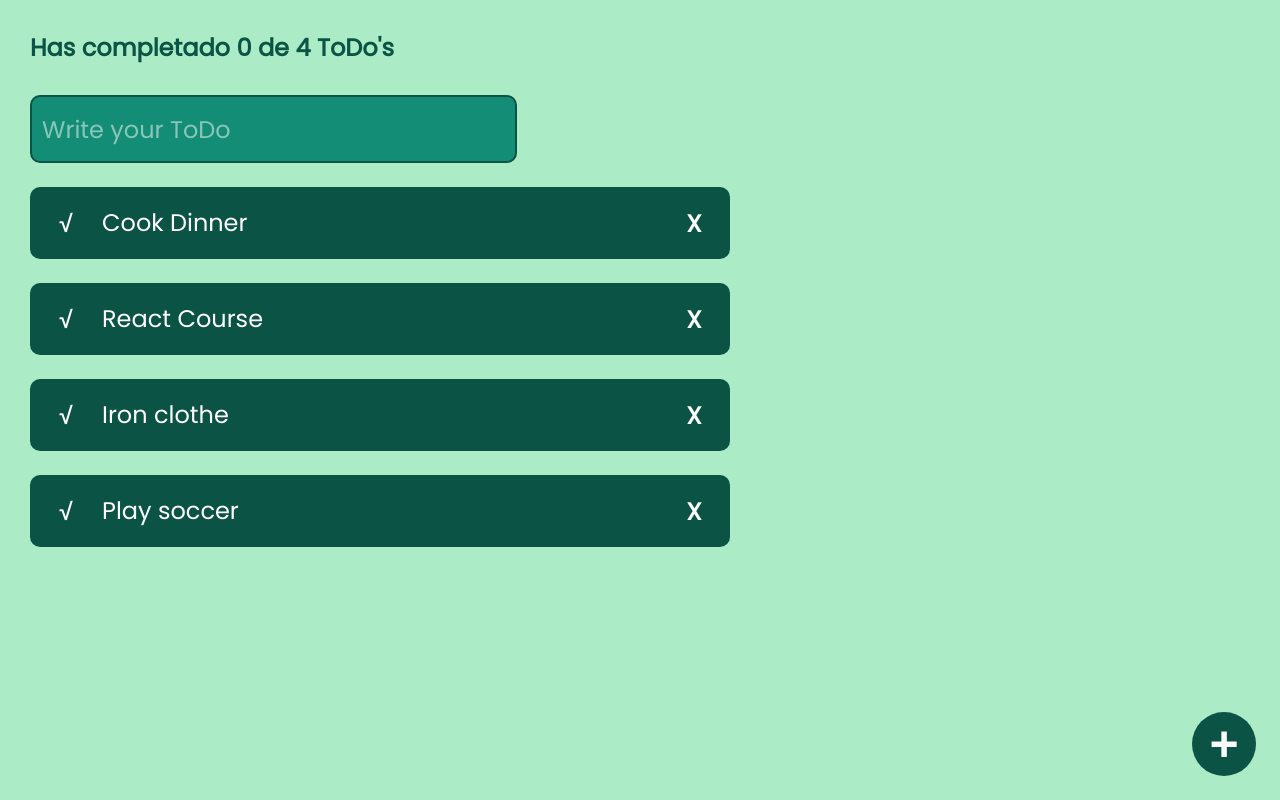
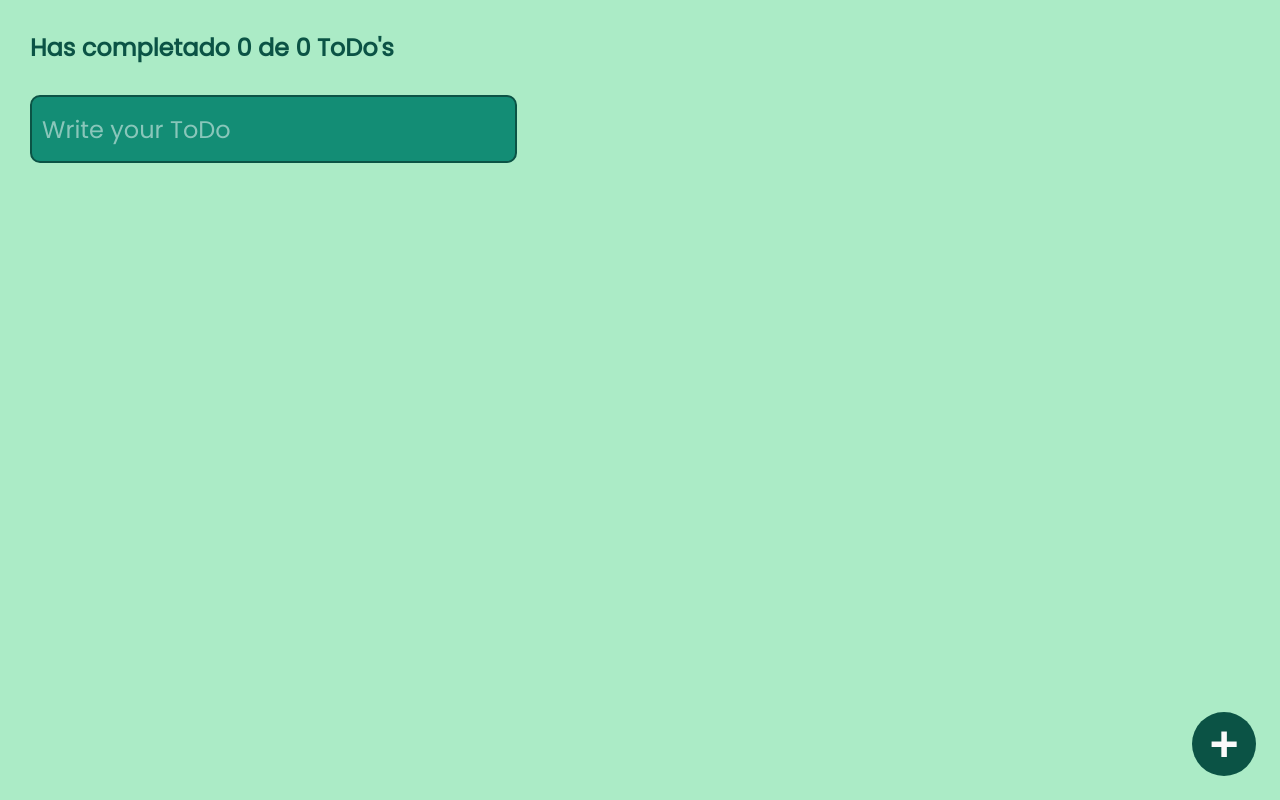
Before and after one commit to JesusZamora20/Introduction-To-React.js, a React (Create React App) app in the folder react-initial-course/: page / in a window 1280 px wide. Built offline with nearby package versions, Linux system fonts and the light colour scheme.

Commit message:
Data persistance with localStorage

```diff
--- a/react-initial-course/src/components/App/App.js
+++ b/react-initial-course/src/components/App/App.js
@@ -9,7 +9,18 @@
 ]
 
 function App() {
-  const [toDos, setToDos] = React.useState(defaultToDos);
+
+  const localStorageToDos = localStorage.getItem('ToDos__v1');
+  let parsedToDos;
+
+  if(!localStorageToDos){
+    localStorage.setItem('ToDos__v1',JSON.stringify([]));
+    parsedToDos = [];
+  } else{
+    parsedToDos = JSON.parse(localStorageToDos);
+  }
+
+  const [toDos, setToDos] = React.useState(parsedToDos);
   const [searchValue, setSearchValue] = React.useState('');
   const completedToDos = toDos.filter(todo =>  !!todo.completed).length;
   const totalToDos = toDos.length;
@@ -27,13 +38,19 @@
     });
   }
 
+  const saveToDos = (newToDos) => {
+    const stringifiedToDos = JSON.stringify(newToDos);
+    localStorage.setItem('ToDos__v1', stringifiedToDos);
+    setToDos(newToDos);
+  }
+
   // Completing ToDos
 
   const completeToDo = (text) => {
     const toDoIndex = toDos.findIndex(todo => todo.text === text);
     const newToDos = [...toDos];
     newToDos[toDoIndex].completed = true;
-    setToDos(newToDos);
+    saveToDos(newToDos);
   }
 
   // Deleting ToDos
@@ -42,7 +59,7 @@
     const toDoIndex = toDos.findIndex(todo => todo.text === text);
     const newToDos = [...toDos];
     newToDos.splice(toDoIndex,1);
-    setToDos(newToDos);
+    saveToDos(newToDos);
   }
 
   return(
```
